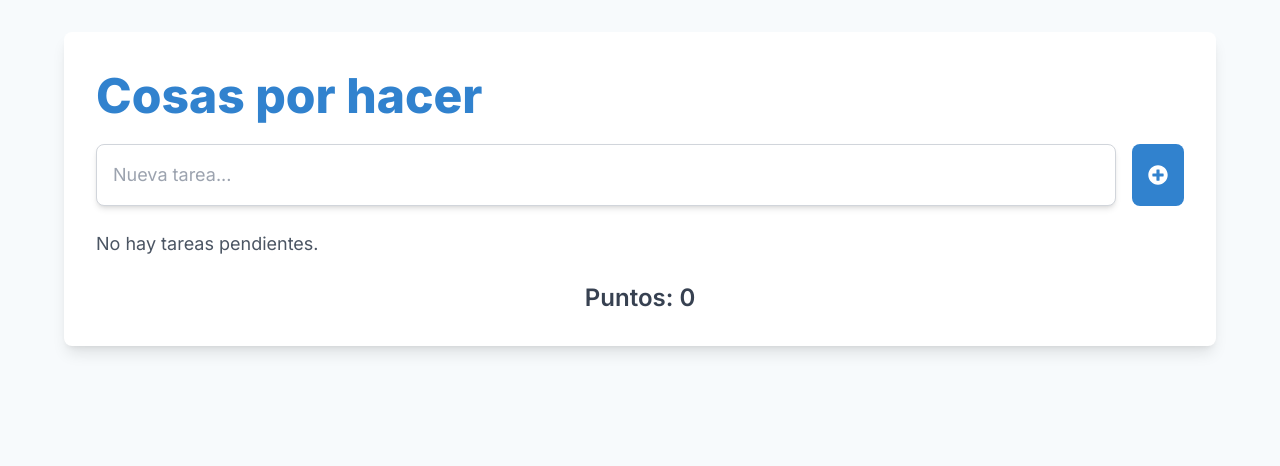
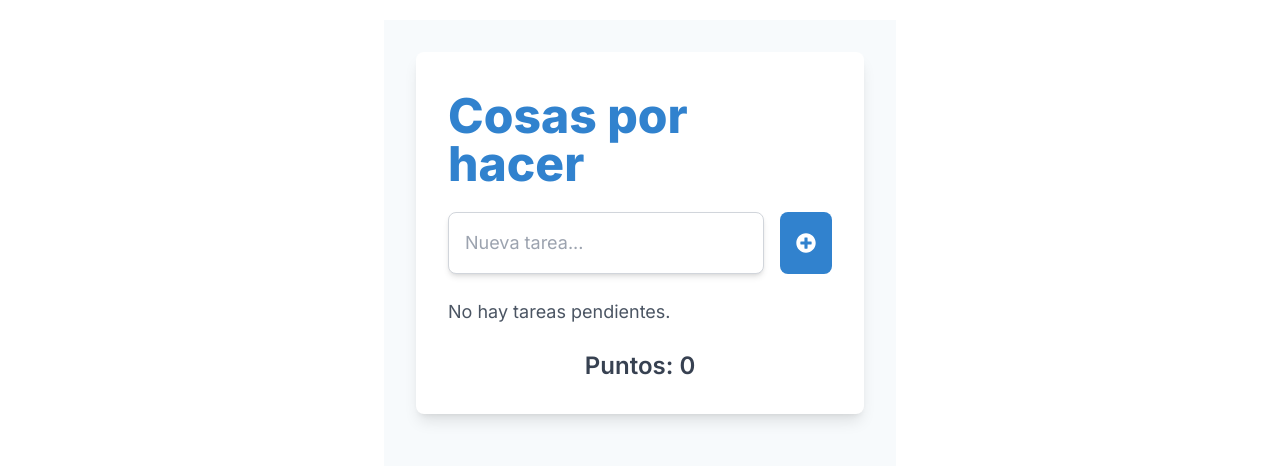
Before and after one commit to juanCC123/projectDakota, a Next.js app: page /pages/ToDoList in a window 1280 px wide. Shown: the top 466 px of the page. Built offline with nearby package versions, Linux system fonts and the light colour scheme.

Commit message:
modificado y

```diff
--- a/src/app/components/component_portaf/MenuOverlay.jsx
+++ b/src/app/components/component_portaf/MenuOverlay.jsx
@@ -3,7 +3,7 @@ import NavLink from "./NavLink";
 
 const MenuOverlay = ({ links }) => {
   return (
-    <ul className="flex flex-col py-4 items-center">
+    <ul className="flex flex-col py-2 items-center">
       {links.map((link, index) => (
         <li key={index}>
           <NavLink href={link.path} title={link.title} />
--- a/src/app/pages/ToDoList/page.js
+++ b/src/app/pages/ToDoList/page.js
@@ -1,5 +1,11 @@
 import ToDoList from "@/app/components/component_appMental/ToDoList";
 
 export default function ToDoListFunction() {
-  return <ToDoList />;
+  return (
+    <div className="flex justify-center items-center min-h-screen p-5">
+      <div className="max-w-lg w-full">
+        <ToDoList />
+      </div>
+    </div>
+  );
 }
```
